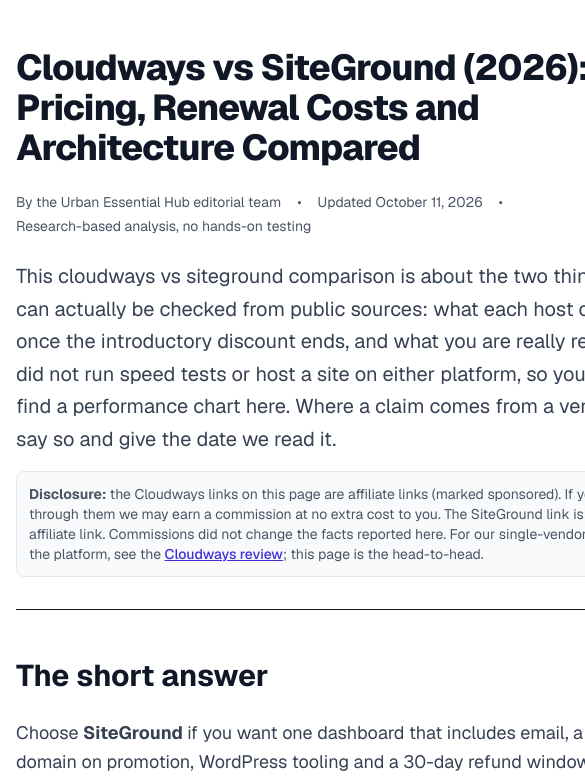
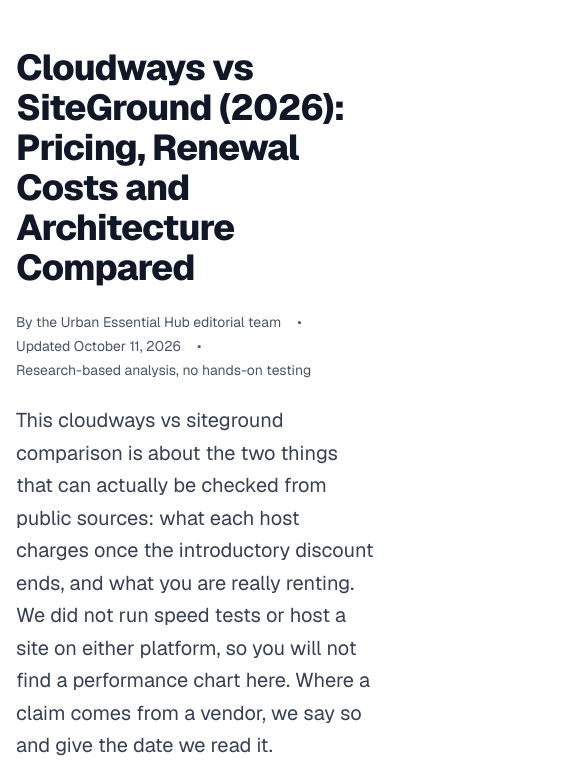
Before and after one commit to wcy150817-ai/urban-essential-hub, a Next.js app: page /cloudways-vs-siteground in a window 390 px wide. Shown: the top 776 px of the page, 585 px wide, since content can reach past the window. Built offline with nearby package versions, Linux system fonts and the light colour scheme.

Commit message:
feat(hv): cloudways-vs-siteground (QA-gated)

```diff
--- a/src/app/cloudways-vs-siteground/page.tsx
+++ b/src/app/cloudways-vs-siteground/page.tsx
@@ -79,7 +79,7 @@
     <>
       <script type="application/ld+json" dangerouslySetInnerHTML={{ __html: JSON.stringify(articleLd) }} />
       <script type="application/ld+json" dangerouslySetInnerHTML={{ __html: JSON.stringify(faqLd) }} />
-      <div className="max-w-4xl mx-auto px-4 py-12 sm:px-6 lg:px-8 bg-white text-gray-900 font-sans">
+      <div className="w-full max-w-4xl mx-auto px-4 py-12 sm:px-6 lg:px-8 bg-white text-gray-900 font-sans overflow-x-hidden">
         <header className="mb-12 border-b pb-8">
           <h1 className="text-4xl sm:text-5xl font-extrabold text-gray-900 mb-6 tracking-tight">
             Cloudways vs SiteGround (2026): Pricing, Renewal Costs and Architecture Compared
```
